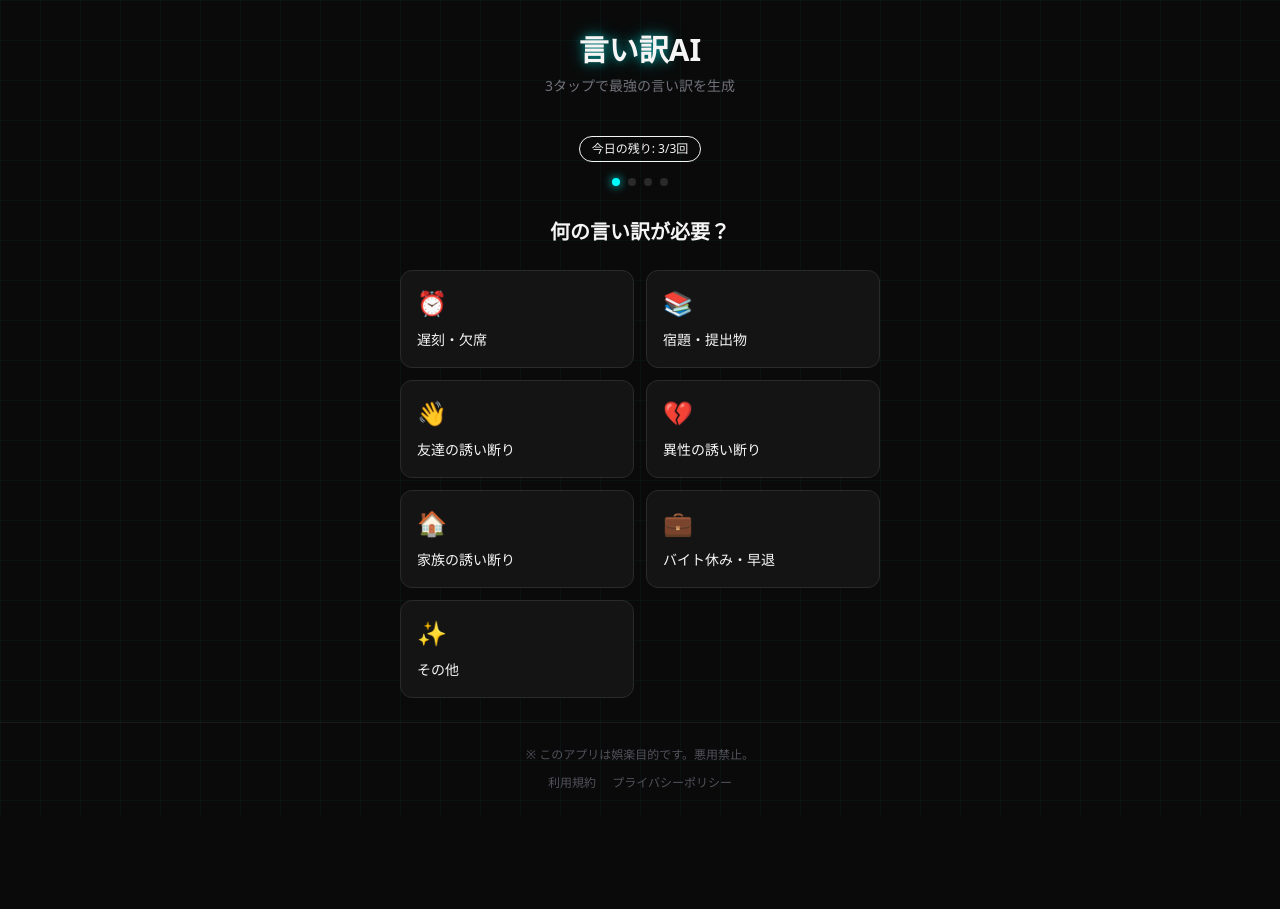
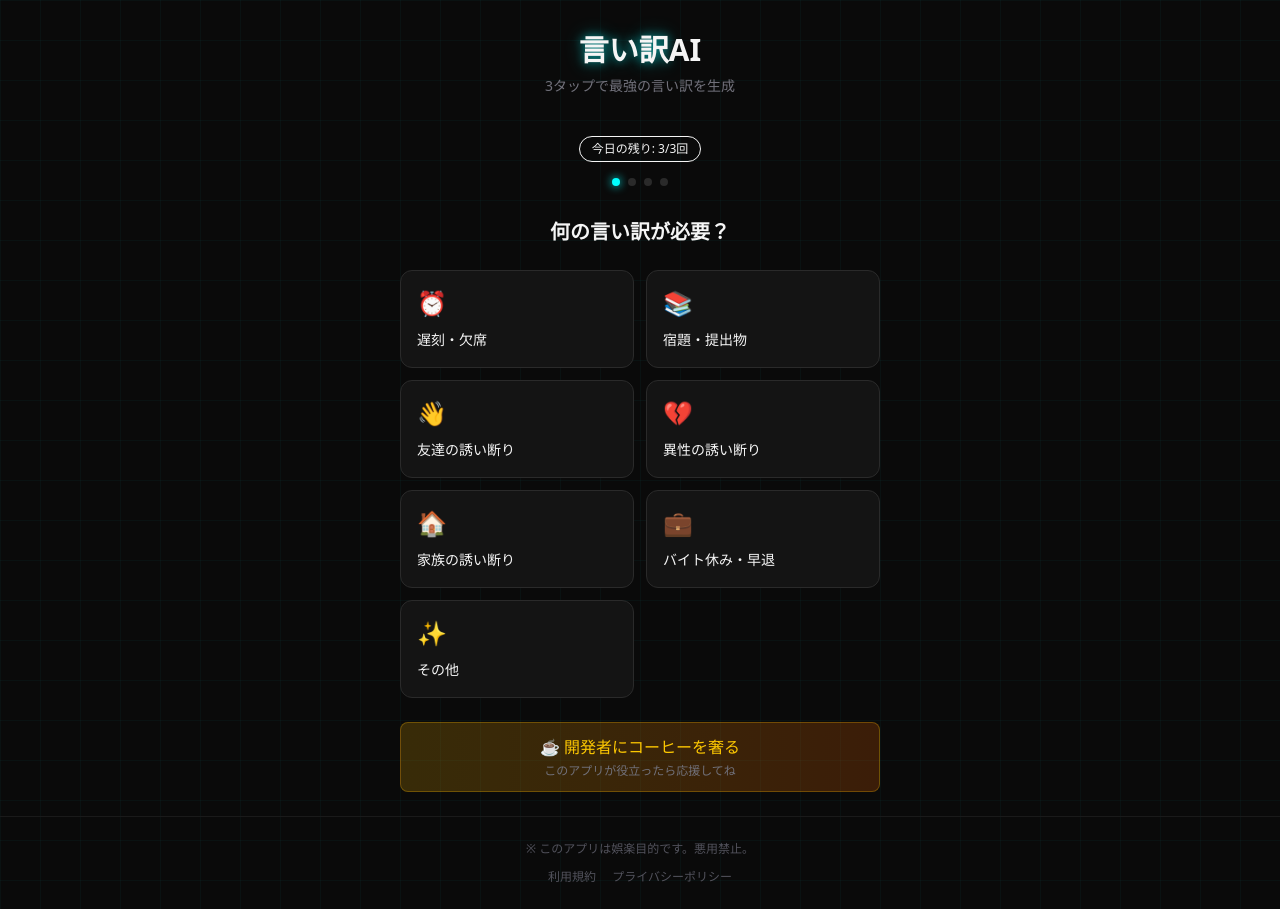
Before and after one commit to soramame000/iiwakeai, a Next.js app: page / in a window 1280 px wide. Before the commit the page ends 815 px from the top, so only its background shows below. Built offline with nearby package versions, Linux system fonts and the light colour scheme.

Commit message:
feat: 投げ銭（サポート）ボタン追加

```diff
--- a/src/app/page.tsx
+++ b/src/app/page.tsx
@@ -25,6 +25,19 @@ export default function Home() {
         <AdBanner slot="実際のスロットID" format="horizontal" />
       </div> */}
 
+      {/* サポートボタン */}
+      <div className="px-4 pb-6 max-w-lg mx-auto w-full">
+        <a
+          href="https://ofuse.me/YOUR_USERNAME"
+          target="_blank"
+          rel="noopener noreferrer"
+          className="block w-full py-3 px-4 rounded-lg bg-gradient-to-r from-yellow-500/20 to-orange-500/20 border border-yellow-500/30 text-center hover:from-yellow-500/30 hover:to-orange-500/30 transition-all"
+        >
+          <span className="text-yellow-400 font-medium">☕ 開発者にコーヒーを奢る</span>
+          <span className="text-zinc-500 text-xs block mt-1">このアプリが役立ったら応援してね</span>
+        </a>
+      </div>
+
       {/* フッター */}
       <footer className="py-6 px-4 text-center border-t border-[#1a1a1a]">
         <p className="text-zinc-600 text-xs mb-3">
```
